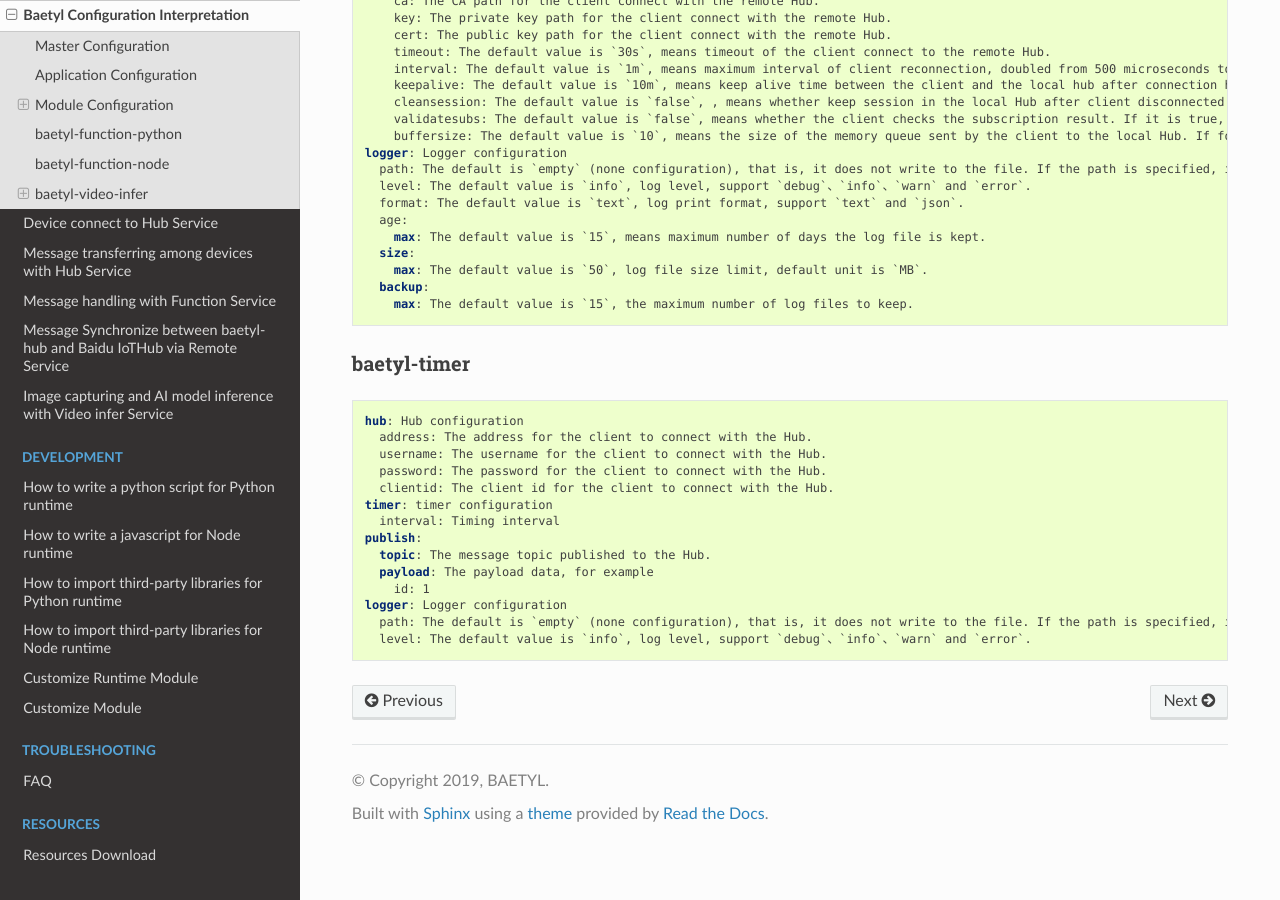
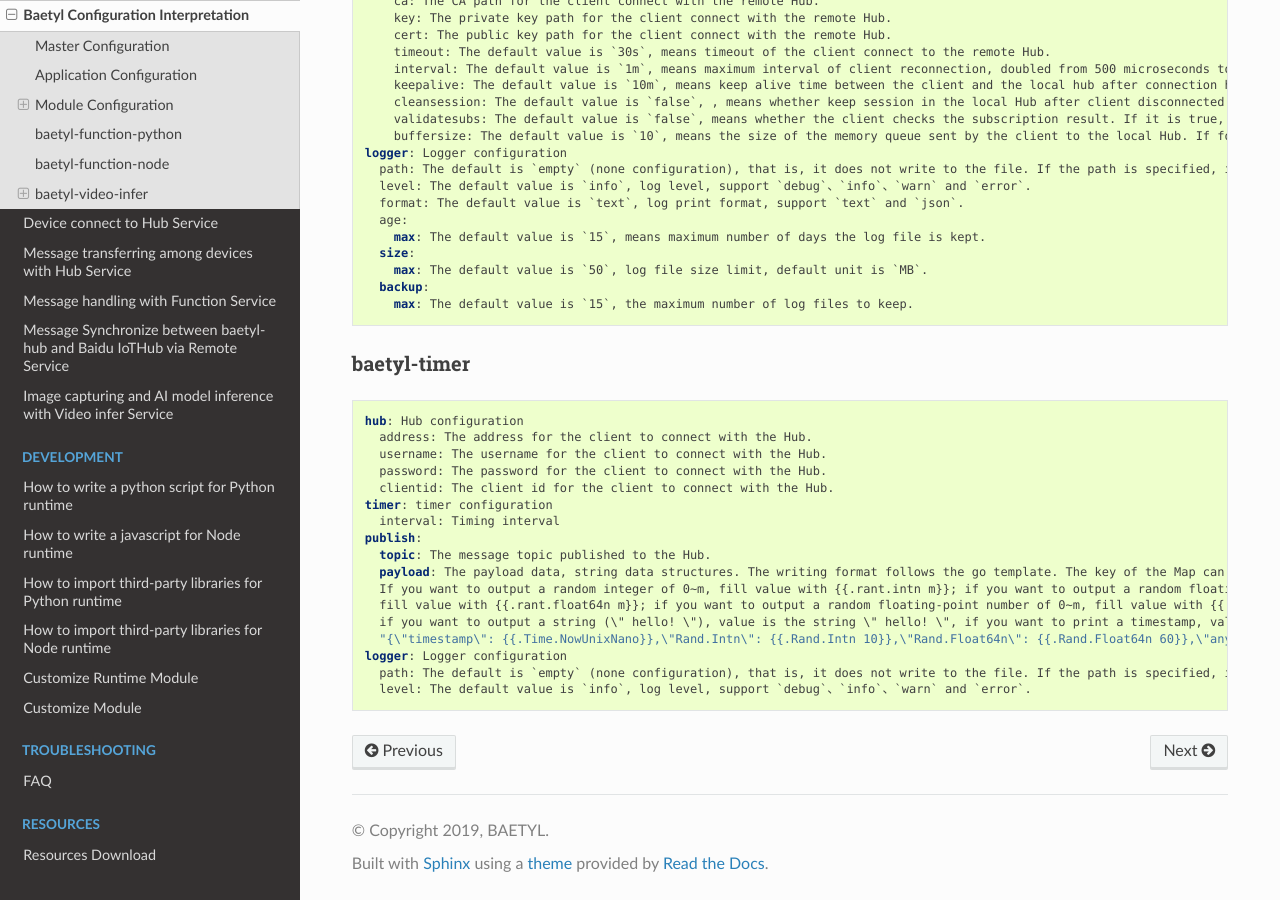
Before and after one commit to baetyl/baetyl-docs-en, a Sphinx documentation site: the page built from docs/guides/Config-interpretation.md, in a window 1280 px wide and 900 px high, scrolled down 7355 px. Built offline with Sphinx 7.4.7 and the Read the Docs theme 2.0.0, drawn with Linux system fonts in a browser that asks for light colours.

Commit message:
config changed

```diff
--- a/docs/guides/Config-interpretation.md
+++ b/docs/guides/Config-interpretation.md
@@ -436,8 +436,11 @@ timer: timer configuration
   interval: Timing interval
 publish:
   topic: The message topic published to the Hub.
-  payload: The payload data, for example
-    id: 1
+  payload: The payload data, string data structures. The writing format follows the go template. The key of the Map can be written arbitrarily.
+  If you want to output a random integer of 0~m, fill value with {{.rant.intn m}}; if you want to output a random floating-point number of 0~m,
+  fill value with {{.rant.float64n m}}; if you want to output a random floating-point number of 0~m, fill value with {{.rant.float64n m}};
+  if you want to output a string (\" hello! \"), value is the string \" hello! \", if you want to print a timestamp, value is {{.time. NowUnixNano}}.for example
+  "{\"timestamp\": {{.Time.NowUnixNano}},\"Rand.Intn\": {{.Rand.Intn 10}},\"Rand.Float64n\": {{.Rand.Float64n 60}},\"anyString\": \"inputString\"}"
 logger: Logger configuration
   path: The default is `empty` (none configuration), that is, it does not write to the file. If the path is specified, it writes to the file.
   level: The default value is `info`, log level, support `debug`、`info`、`warn` and `error`.
```
